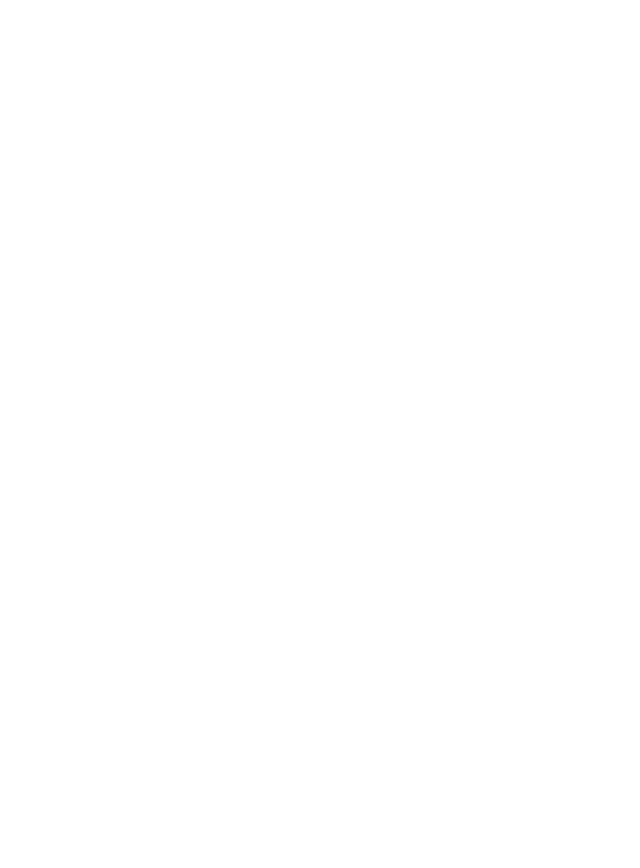
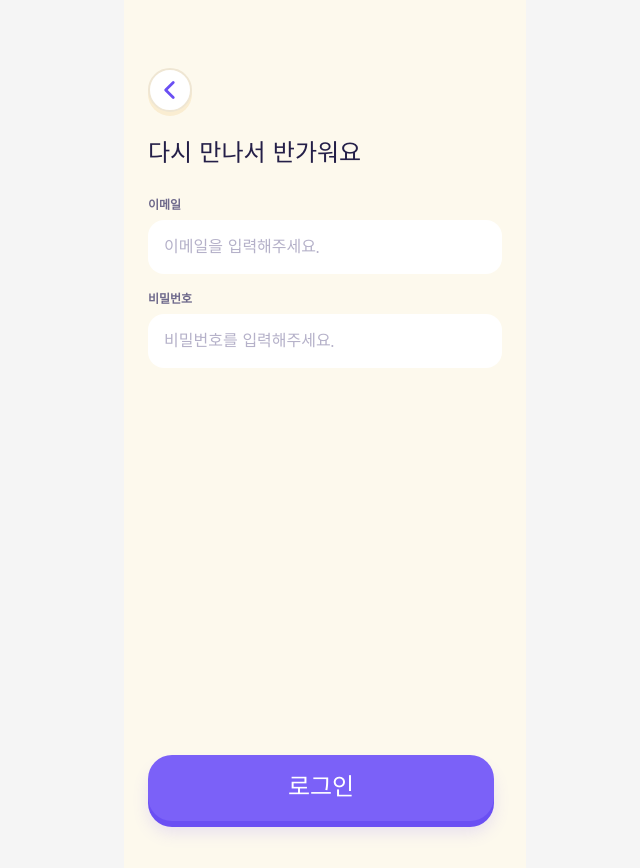
Before and after one commit to line4thon-moyamoya/FE, a React (Vite) app: page /login in a window 1280 px wide. Before the commit this address had no page. Shown: the top 868 px of the page, without its empty margins (315-955 px from the left). Before the commit the page ends 800 px from the top, so only its background shows below. Built offline with nearby package versions, Linux system fonts and the light colour scheme.

Commit message:
[FEAT/#3] 로그인 페이지 UI 구현
* 💄 Design: 뒤로가기 아이콘 에셋 추가

* ✨ Feat: 공통 BackButton 컴포넌트 구현

* ✨ Feat: 공통 Input 컴포넌트 구현

* ✨ Feat: 로그인 페이지 UI 구현

* ✨ Feat: 로그인 페이지 라우팅 연결

```diff
--- a/src/App.tsx
+++ b/src/App.tsx
@@ -1,6 +1,7 @@
 import { BrowserRouter, Routes, Route } from "react-router-dom";
 import RootLayout from "./layout/RootLayout";
 import Onboarding from "./pages/Onboarding/Onboarding";
+import Login from "./pages/Login/Login";
 
 export default function App() {
   return (
@@ -8,6 +9,7 @@
       <Routes>
         <Route element={<RootLayout />}>
           <Route path="/" element={<Onboarding />} />
+          <Route path="/login" element={<Login />} />
         </Route>
       </Routes>
     </BrowserRouter>
--- /dev/null
+++ b/src/components/common/BackButton/BackButton.tsx
@@ -0,0 +1,17 @@
+import { useNavigate } from "react-router-dom";
+import backButton from "../../../assets/images/back_button.svg";
+
+export default function BackButton() {
+  const navigate = useNavigate();
+
+  return (
+    <button
+      type="button"
+      onClick={() => navigate(-1)}
+      className="flex h-11 w-11 items-center justify-center rounded-3xl bg-white mt-[68px]
+        shadow-[0px_4px_0px_0px_rgba(250,237,209,1.00)] border-2 border-[#EFE6D3]"
+    >
+      <img src={backButton} />
+    </button>
+  );
+}
--- /dev/null
+++ b/src/components/common/Input/Input.tsx
@@ -0,0 +1,39 @@
+import { useId } from "react";
+
+interface InputProps {
+  label: string;
+  type?: "text" | "email" | "password";
+  value: string;
+  onChange: (value: string) => void;
+  placeholder?: string;
+}
+
+export default function Input({
+  label,
+  type = "text",
+  value,
+  onChange,
+  placeholder,
+}: InputProps) {
+  const id = useId();
+
+  return (
+    <div className="flex w-full flex-col gap-2">
+      <label
+        htmlFor={id}
+        className="font-noto text-xs font-bold text-[#6F6A8C]"
+      >
+        {label}
+      </label>
+      <input
+        id={id}
+        type={type}
+        value={value}
+        onChange={(e) => onChange(e.target.value)}
+        placeholder={placeholder}
+        className="h-[54px] w-[354px] rounded-2xl bg-white px-4 font-jua text-base leading-6 font-normal
+    text-[#241F48] outline-none placeholder:text-[#B5B1C9] focus:ring-2 focus:ring-[#6A4FF3]"
+      />
+    </div>
+  );
+}
--- /dev/null
+++ b/src/pages/Login/Login.tsx
@@ -0,0 +1,38 @@
+import { useState } from "react";
+import { useNavigate } from "react-router-dom";
+import BackButton from "../../components/common/BackButton/BackButton";
+import Input from "../../components/common/Input/Input";
+import Button from "../../components/common/Button/Button";
+
+export default function Login() {
+  const [email, setEmail] = useState("");
+  const [password, setPassword] = useState("");
+
+  const navigate = useNavigate();
+  return (
+    <div className="flex flex-col pl-6">
+      <BackButton />
+      <p className="text-2xl font-normal font-jua leading-9 text-[#241F48] mt-6">
+        다시 만나서 반가워요
+      </p>
+      {/* 입력창 */}
+      <div className="flex flex-col gap-4 mt-6 mb-[387px]">
+        <Input
+          label="이메일"
+          type="email"
+          value={email}
+          onChange={setEmail}
+          placeholder="이메일을 입력해주세요."
+        />
+        <Input
+          label="비밀번호"
+          type="password"
+          value={password}
+          onChange={setPassword}
+          placeholder="비밀번호를 입력해주세요."
+        />
+      </div>
+      <Button text="로그인" onClick={() => navigate("/home")} />
+    </div>
+  );
+}
```
Also changed, not shown: src/assets/images/back_button.svg (added).
